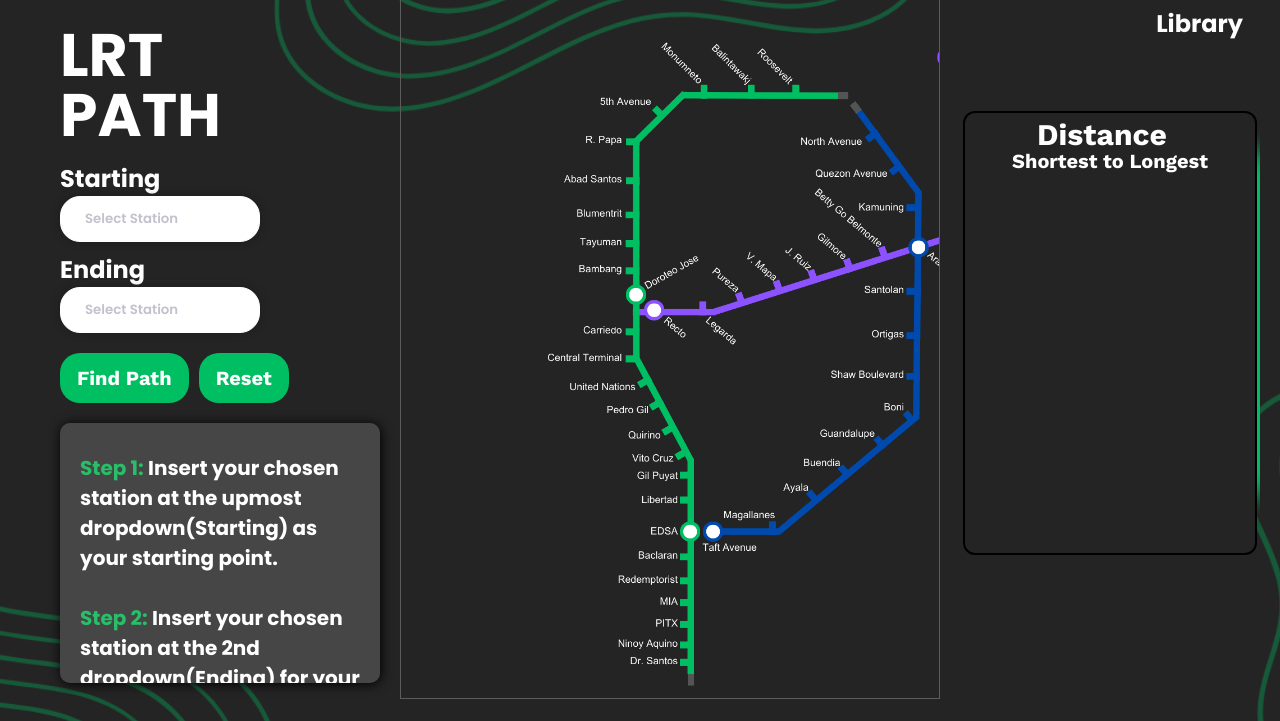
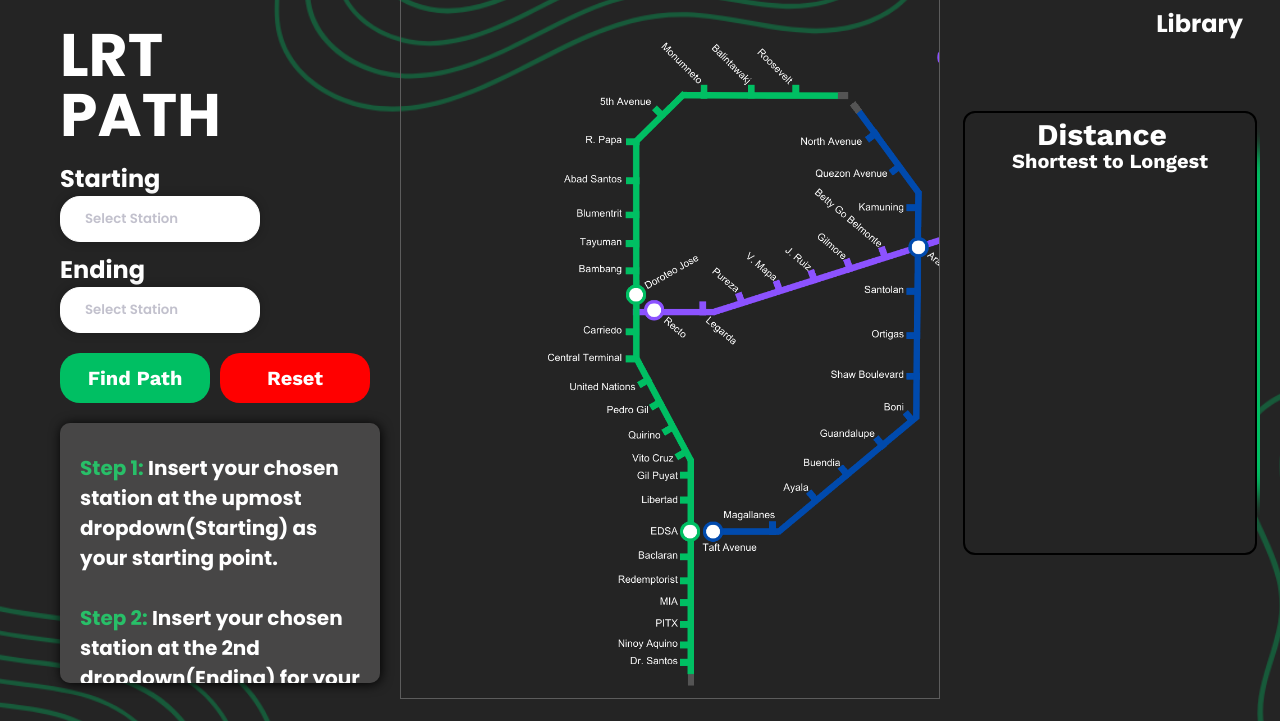
Before and after one commit to RheoCents/Baby-MEN-Webpage, a Flask app: page /work4 in a window 1280 px wide. Shown: the part 71-792 px from the top of the page. Run offline with Flask 3, Linux system fonts and the light colour scheme.

Commit message:
find path and reset button adjustment

```diff
--- a/templates/lrtpath.html
+++ b/templates/lrtpath.html
@@ -57,8 +57,7 @@
             height: 50px;
             margin-bottom: 20px;
             margin-top: 10px;
-            background-color: #00bf63;
-            color: white;
+
             text-decoration: none;
             transition: all 0.3s ease;
             display: flex;
@@ -69,6 +68,21 @@
             font-size: 20px;
             font-family: 'Work Sans';
             font-weight: bold;
+        }
+
+        .button1 a{
+            background-color: #00bf63;
+            color: white;
+        }
+
+        .button2 a{
+            background-color: red;
+            color: white;
+        }
+
+        .button2 a:hover{
+            background-color: white;
+            color: red;
         }
 
         nav {
@@ -445,8 +459,12 @@
                             <li class="option option2">North Avenue</li>
                         </ul>
                         <div class = "button-content">
-                            <a onclick="findPath()">Find Path</a>
-                            <a onclick="resetDropdowns()">Reset</a>
+                            <div class = "button1">
+                                <a onclick="findPath()">Find Path</a>
+                            </div>
+                            <div class = "button2">
+                                <a onclick="resetDropdowns()">Reset</a>
+                            </div>
                         </div>
                     </div>
                 </div>
```
